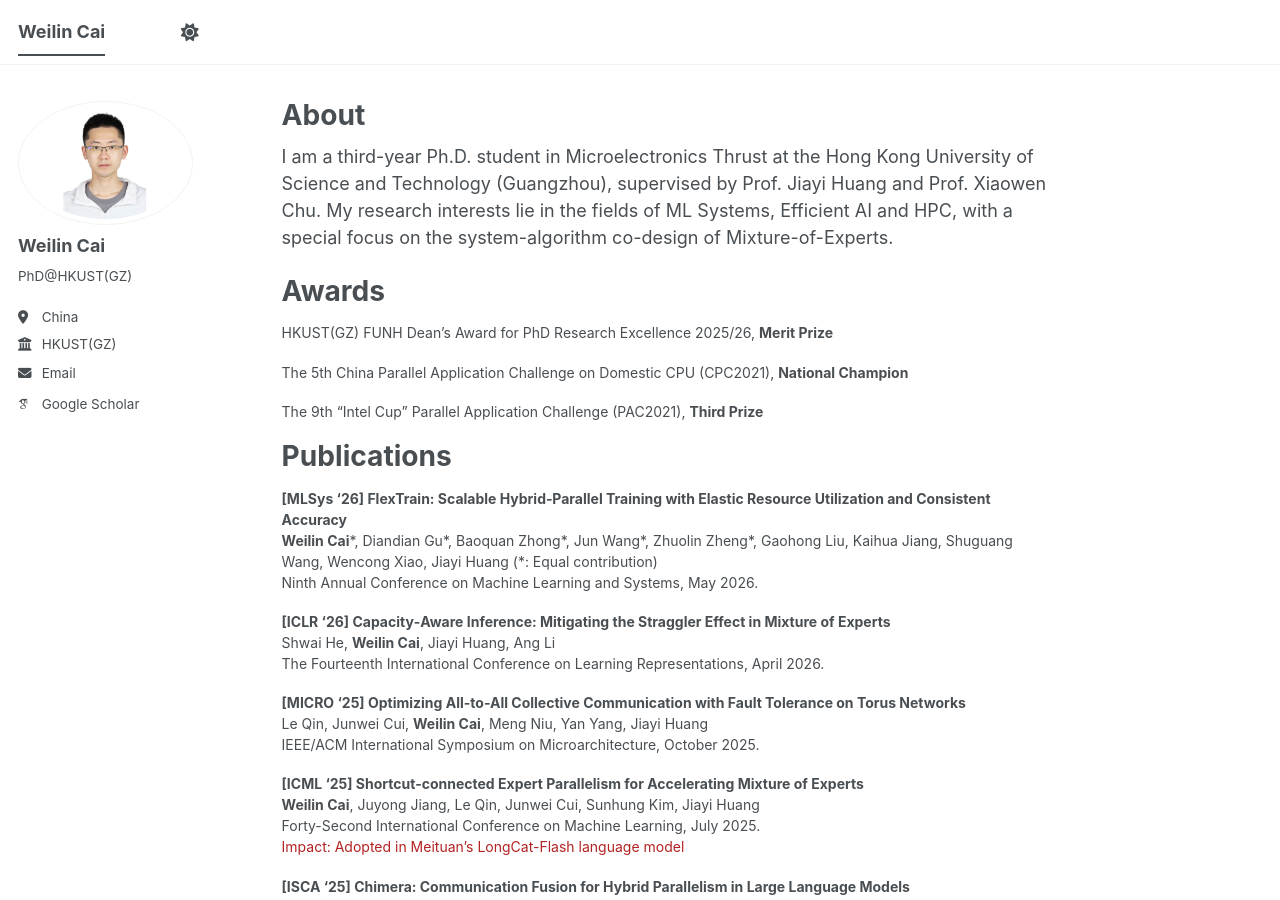
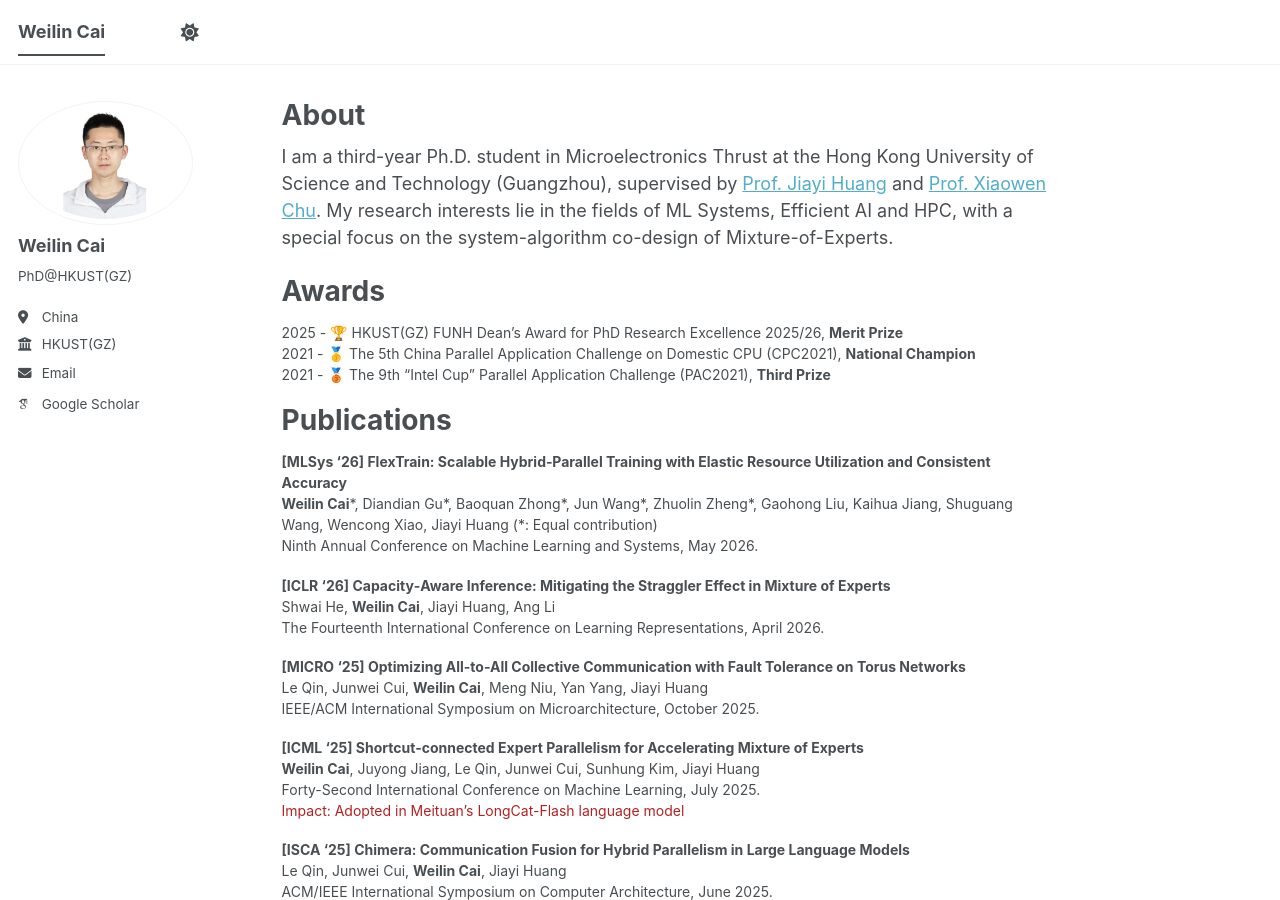
Before and after one commit to withinmiaov/withinmiaov.github.io, a Jekyll site: the page built from _pages/about.md, in a window 1280 px wide and 900 px high. Built offline with Jekyll 4.4.1, drawn with Linux system fonts in a browser that asks for light colours; some web fonts are replaced; a script bundle is joined from its source files by our own code; library files that are not in the unit come from our copies.

Commit message:
Update about.md

```diff
--- a/_pages/about.md
+++ b/_pages/about.md
@@ -7,7 +7,7 @@ redirect_from:
   - /about.html
 ---
 
-I am a third-year Ph.D. student in Microelectronics Thrust at the Hong Kong University of Science and Technology (Guangzhou), supervised by Prof. Jiayi Huang and Prof. Xiaowen Chu.
+I am a third-year Ph.D. student in Microelectronics Thrust at the Hong Kong University of Science and Technology (Guangzhou), supervised by [Prof. Jiayi Huang](https://jyhuang91.github.io/) and [Prof. Xiaowen Chu](https://sites.google.com/view/chuxiaowen).
 My research interests lie in the fields of ML Systems, Efficient AI and HPC, with a special focus on the system-algorithm co-design of Mixture-of-Experts.
 
 Awards
@@ -15,11 +15,9 @@ Awards
 
 <div style="font-size: 14px;" markdown="1">
 
-HKUST(GZ) FUNH Dean's Award for PhD Research Excellence 2025/26, **Merit Prize**
-
-The 5th China Parallel Application Challenge on Domestic CPU (CPC2021), **National Champion**
-
-The 9th "Intel Cup" Parallel Application Challenge (PAC2021), **Third Prize**
+2025 - 🏆 HKUST(GZ) FUNH Dean's Award for PhD Research Excellence 2025/26, **Merit Prize** <br>
+2021 - 🥇 The 5th China Parallel Application Challenge on Domestic CPU (CPC2021), **National Champion** <br>
+2021 - 🥉 The 9th "Intel Cup" Parallel Application Challenge (PAC2021), **Third Prize**
 
 </div>
 
```
